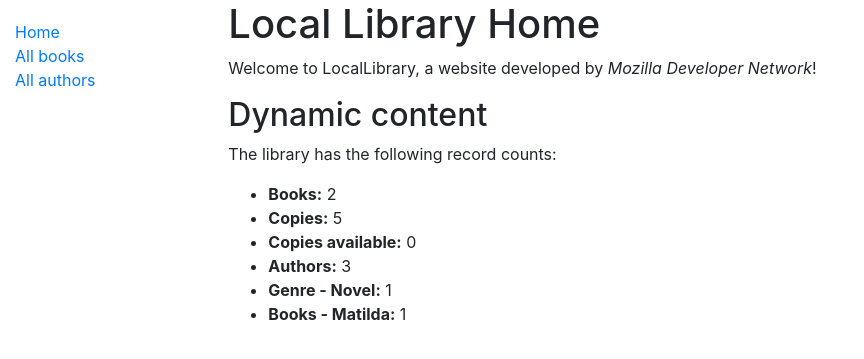
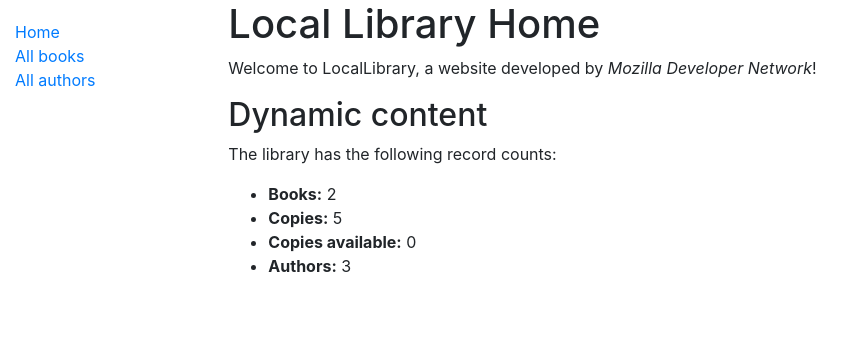
Before and after one commit to jhrac9145/locallibrary, a Django app: page /catalog/ in a window 1280 px wide. Shown: the top 359 px of the page, without its empty margins (0-864 px from the left). Run offline with Django 3.2, Linux system fonts and the light colour scheme; data comes from the database, SQL or seed files in the repository; both versions use the stored data as it was after the commit; some libraries are stand-ins or nearby versions.

Commit message:
Part6 20200123.11.0

```diff
--- a/catalog/templates/catalog/book_list.html
+++ b/catalog/templates/catalog/book_list.html
@@ -2,6 +2,7 @@
 
 {% block content %}
   <h1>Book List</h1>
+
   {% if book_list %}
     <ul>
       {% for book in book_list %}
--- a/catalog/templates/index.html
+++ b/catalog/templates/index.html
@@ -17,7 +17,5 @@
     <li><strong>Copies:</strong> {{ num_instances }}</li>
     <li><strong>Copies available:</strong> {{ num_instances_available }}</li>
     <li><strong>Authors:</strong> {{ num_authors }}</li>
-    <li><strong>Genre - Novel:</strong> {{ num_genre }}</li>
-    <li><strong>Books - Matilda:</strong> {{ num_books_matilda }}</li>
   </ul>
 {% endblock %}
--- a/catalog/views.py
+++ b/catalog/views.py
@@ -9,19 +9,15 @@ def index(request):
     num_instances = BookInstance.objects.all().count()
     num_instances_available = BookInstance.objects.filter(status__exact='a').count()
     num_authors = Author.objects.count()
-    num_genre = Genre.objects.filter(name__iexact='nOvEL').count()
-    num_books_matilda = Book.objects.filter(title__iexact='maTilDa').count()
 
     context = {
         'num_books': num_books,
         'num_instances': num_instances,
         'num_instances_available': num_instances_available,
         'num_authors': num_authors,
-        'num_genre': num_genre,
-        'num_books_matilda': num_books_matilda,
     }
 
-    return render(request, 'index.html', context=context)
+    return render(request, "index.html", context=context)
 
 
 class BookListView(generic.ListView):
```
Also changed, not shown: catalog/templates/catalog/book_detail.html (+1 -6 lines), db.sqlite3. Lines whose indentation alone changed are shown as unchanged.
